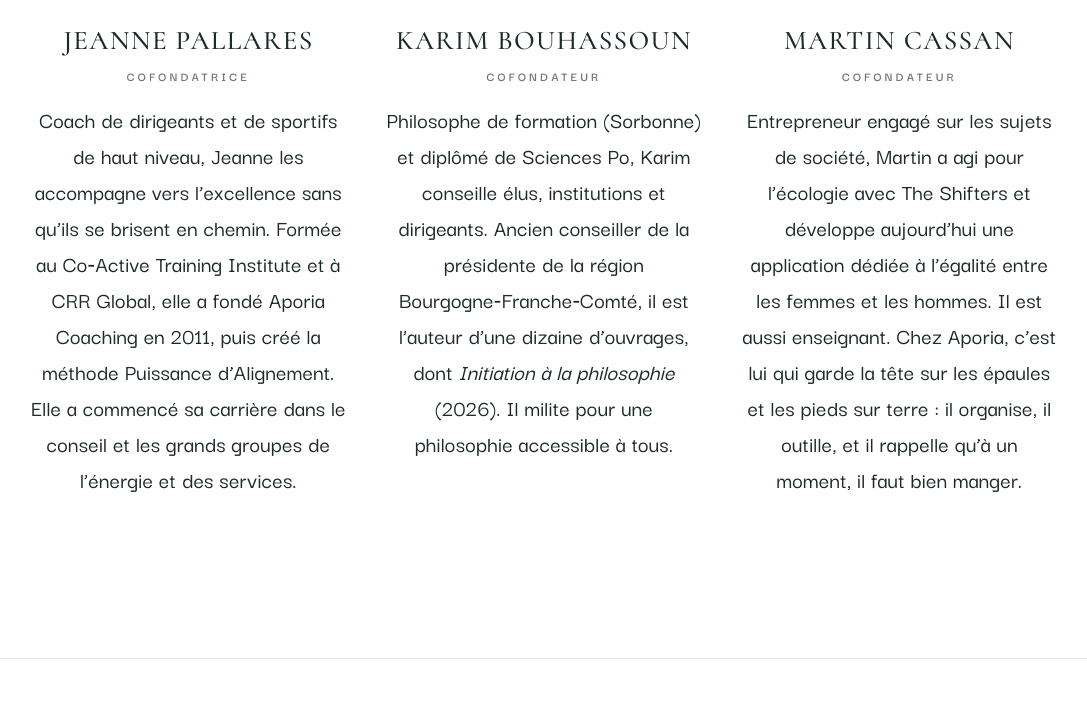
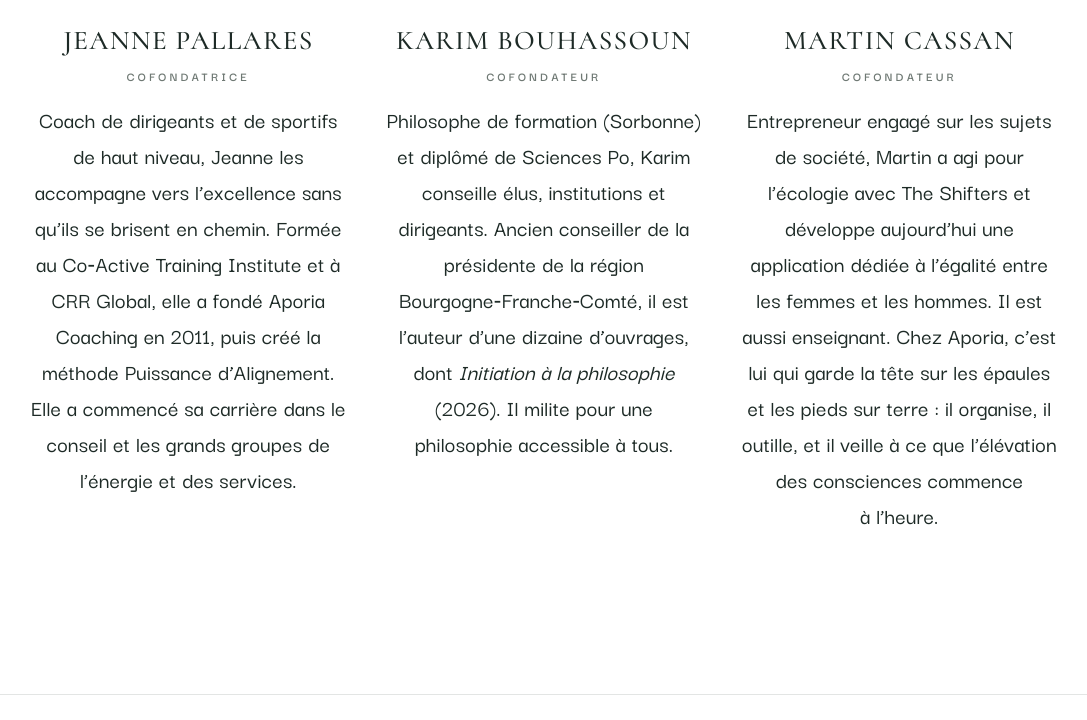
Before and after one commit to CrayonVoyage/aporia-site, a plain HTML site: page equipe.html in a window 1280 px wide. Shown: the part 645-1365 px from the top of the page, without its empty margins (110-1197 px from the left). Drawn offline with Linux system fonts and the light colour scheme.

Commit message:
Équipe : touche d'humour de Martin
Co-Authored-By: Claude Opus 5.5 <noreply@anthropic.com>

```diff
--- a/equipe.html
+++ b/equipe.html
@@ -71,7 +71,7 @@
             <div class="person__photo" aria-hidden="true">M</div>
             <h2>Martin Cassan</h2>
             <p class="person__role">Cofondateur</p>
-            <p class="person__story">Entrepreneur engagé sur les sujets de société, Martin a agi pour l’écologie avec The Shifters et développe aujourd’hui une application dédiée à l’égalité entre les femmes et les hommes. Il est aussi enseignant. Chez Aporia, c’est lui qui garde la tête sur les épaules et les pieds sur terre : il organise, il outille, et il rappelle qu’à un moment, il faut bien manger.</p>
+            <p class="person__story">Entrepreneur engagé sur les sujets de société, Martin a agi pour l’écologie avec The Shifters et développe aujourd’hui une application dédiée à l’égalité entre les femmes et les hommes. Il est aussi enseignant. Chez Aporia, c’est lui qui garde la tête sur les épaules et les pieds sur terre : il organise, il outille, et il veille à ce que l’élévation des consciences commence à l’heure.</p>
           </li>
         </ul>
       </div>
```
